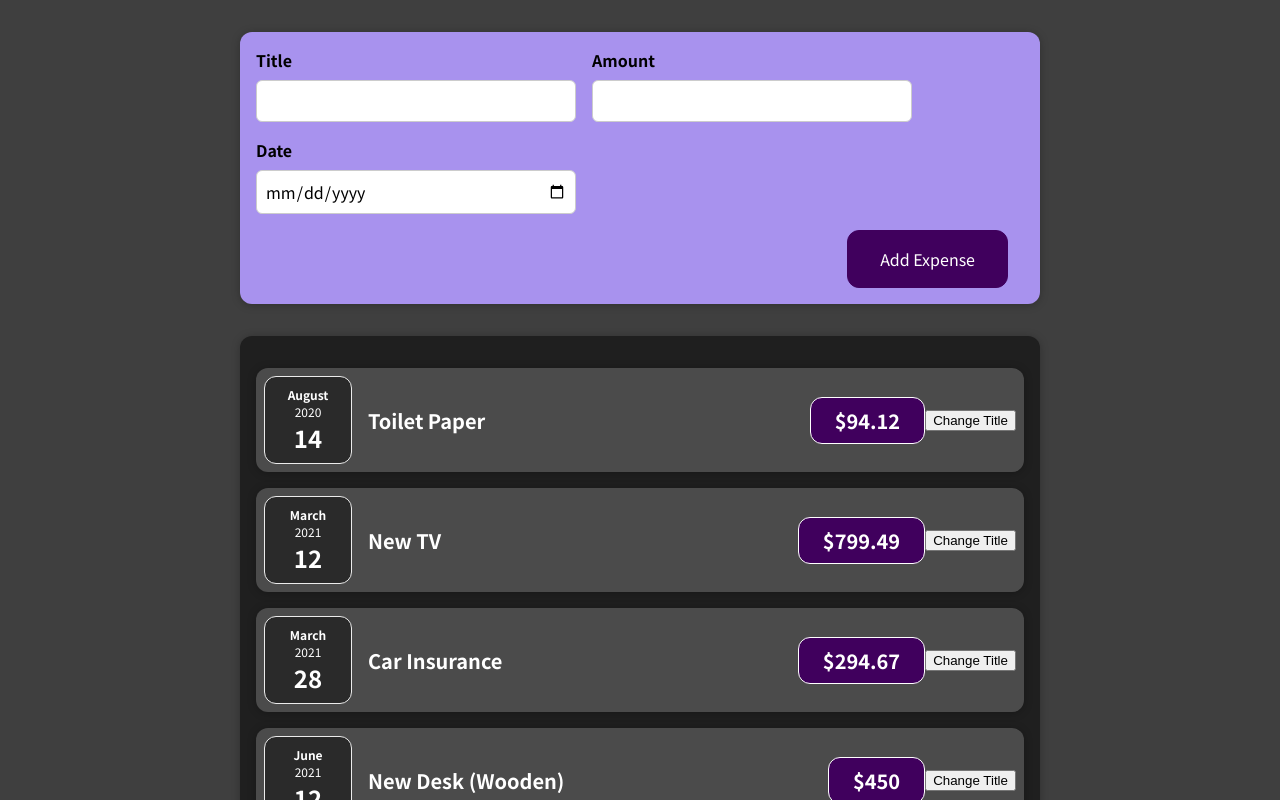
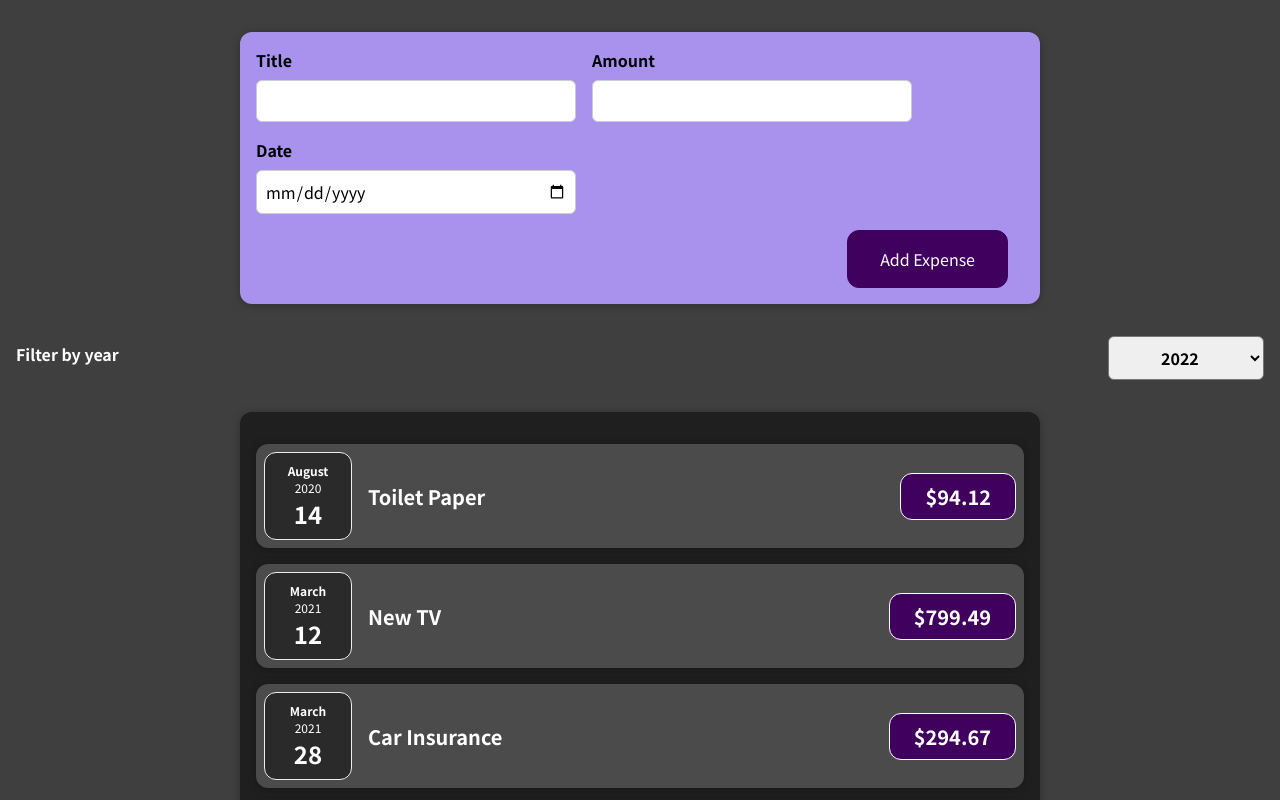
Before and after one commit to lamb-chops/simple-react, a React (Create React App) app: page / in a window 1280 px wide. Shown: the top 800 px of the page. Built offline with nearby package versions, Linux system fonts and the light colour scheme.

Commit message:
added dropdown filter component

```diff
--- a/src/components/Expenses/ExpenseItem.js
+++ b/src/components/Expenses/ExpenseItem.js
@@ -5,20 +5,13 @@
 import { useState } from "react";
 
 function ExpenseItem(props) {
-  //react hook, set init value, returns 2 value array that contains value itself and func to update
-  const [title, setTitle] = useState(props.title);
-  const clickHandler = () => {
-    setTitle('Updated')
-  };
-
   return (
     <Card className="expense-item">
       <ExpenseDate date={props.date} />
       <div className="expense-item__description">
-        <h2>{title}</h2>
+        <h2>{props.title}</h2>
         <div className="expense-item__price">${props.amount}</div>
       </div>
-      <button onClick={clickHandler}>Change Title</button>
     </Card>
   );
 }
--- a/src/components/Expenses/Expenses.js
+++ b/src/components/Expenses/Expenses.js
@@ -1,9 +1,19 @@
 import ExpenseItem from "./ExpenseItem";
 import "./Expenses.css";
 import Card from "../UI/Card";
+import ExpensesFilter from "./ExpensesFilter";
+import { useState } from "react";
 
 function Expenses(props) {
+  const [filteredYear, setFilteredYear] = useState("2022");
+
+  const filterChangeHandler = (yearSelected) => {
+    setFilteredYear(yearSelected);
+  };
+
   return (
+    <div>
+      <ExpensesFilter selected={filteredYear} onChangeFilter={filterChangeHandler} />
       <Card className="expenses">
         <ExpenseItem
           title={props.expenses[0].title}
@@ -26,6 +36,7 @@
           date={props.expenses[3].date}
         ></ExpenseItem>
       </Card>
+    </div>
   );
 }
 
--- /dev/null
+++ b/src/components/Expenses/ExpensesFilter.css
@@ -0,0 +1,24 @@
+.expenses-filter {
+    color: white;
+    padding: 0 1rem;
+}
+
+.expenses-filter__control {
+    display: flex;
+    width: 100%;
+    align-items: center;
+    justify-content: space-between;
+    margin: 1rem 0;
+}
+
+.expenses-filter label {
+    font-weight: bold;
+    margin-bottom: 0.5rem;
+}
+
+.expenses-filter select {
+    font: inherit;
+    padding: 0.5rem 3rem;
+    font-weight: bold;
+    border-radius: 6px;
+}
--- /dev/null
+++ b/src/components/Expenses/ExpensesFilter.js
@@ -0,0 +1,26 @@
+import { useState } from "react";
+import "./ExpensesFilter.css";
+
+const ExpensesFilter = (props) => {
+  const [yearSelected, setYearSelected] = useState("2022");
+
+  const dropDownChangeHandler = (event) => {
+    props.onChangeFilter(event.target.value);
+  };
+
+  return (
+    <div className="expenses-filter">
+      <div className="expenses-filter__control">
+        <label>Filter by year</label>
+        <select value={props.selected} onChange={dropDownChangeHandler}>
+          <option value="2022">2022</option>
+          <option value="2021">2021</option>
+          <option value="2020">2020</option>
+          <option value="2019">2019</option>
+        </select>
+      </div>
+    </div>
+  );
+};
+
+export default ExpensesFilter;
```
Also changed, not shown: 1 other file (tests, documents, lock files or other folders). Lines whose indentation alone changed are shown as unchanged.
